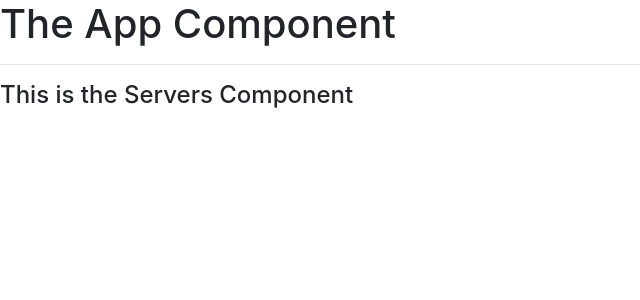
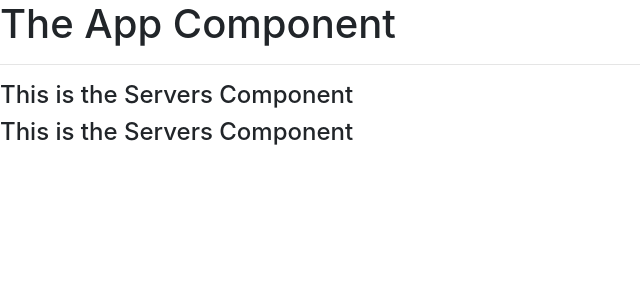
Before and after one commit to mikedilulo/Recipe-Book, an Angular app: page / in a window 1280 px wide. Shown: the top 300 px of the page, without its empty margins (0-640 px from the left). Built offline with nearby package versions, Linux system fonts and the light colour scheme.

Commit message:
Nesting Components

```diff
--- a/src/app/serversComponent/servers.component.html
+++ b/src/app/serversComponent/servers.component.html
@@ -1 +1,2 @@
 <h4>This is the Servers Component</h4>
+<h4>This is the Servers Component</h4>
```
